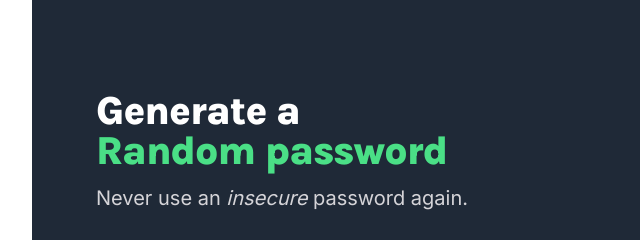
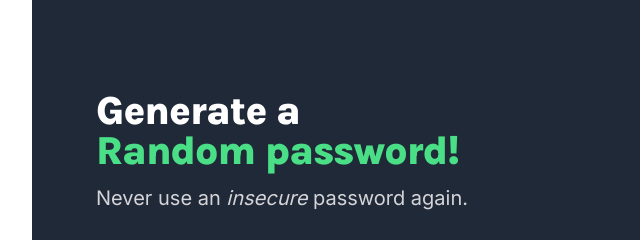
Before and after one commit to ePaulo/password-generator-v2, a website built with Vite: page index.html in a window 1280 px wide. Shown: the top 240 px of the page, 283-923 px from the left. Built offline with nearby package versions, Linux system fonts and the light colour scheme.

Commit message:
Initial commit.

```diff
--- a/index.html
+++ b/index.html
@@ -18,7 +18,7 @@
     <main class="container">
       <section class="intro">
         <h1 class="title">
-          Generate a <br /><span class="title-colorize">Random password</span>
+          Generate a <br /><span class="title-colorize">Random password!</span>
         </h1>
         <p class="subtitle">Never use an <em>insecure</em> password again.</p>
       </section>
```
